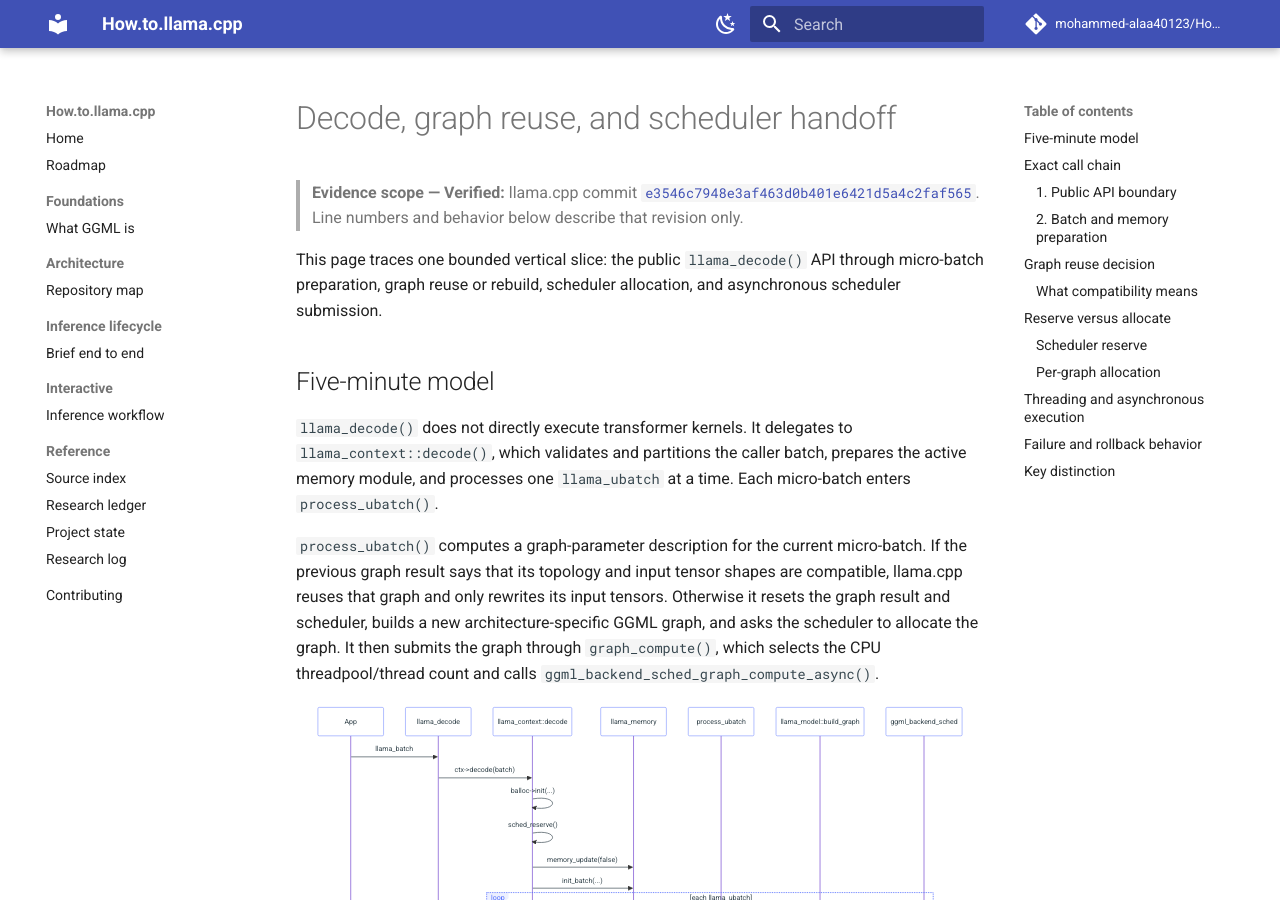
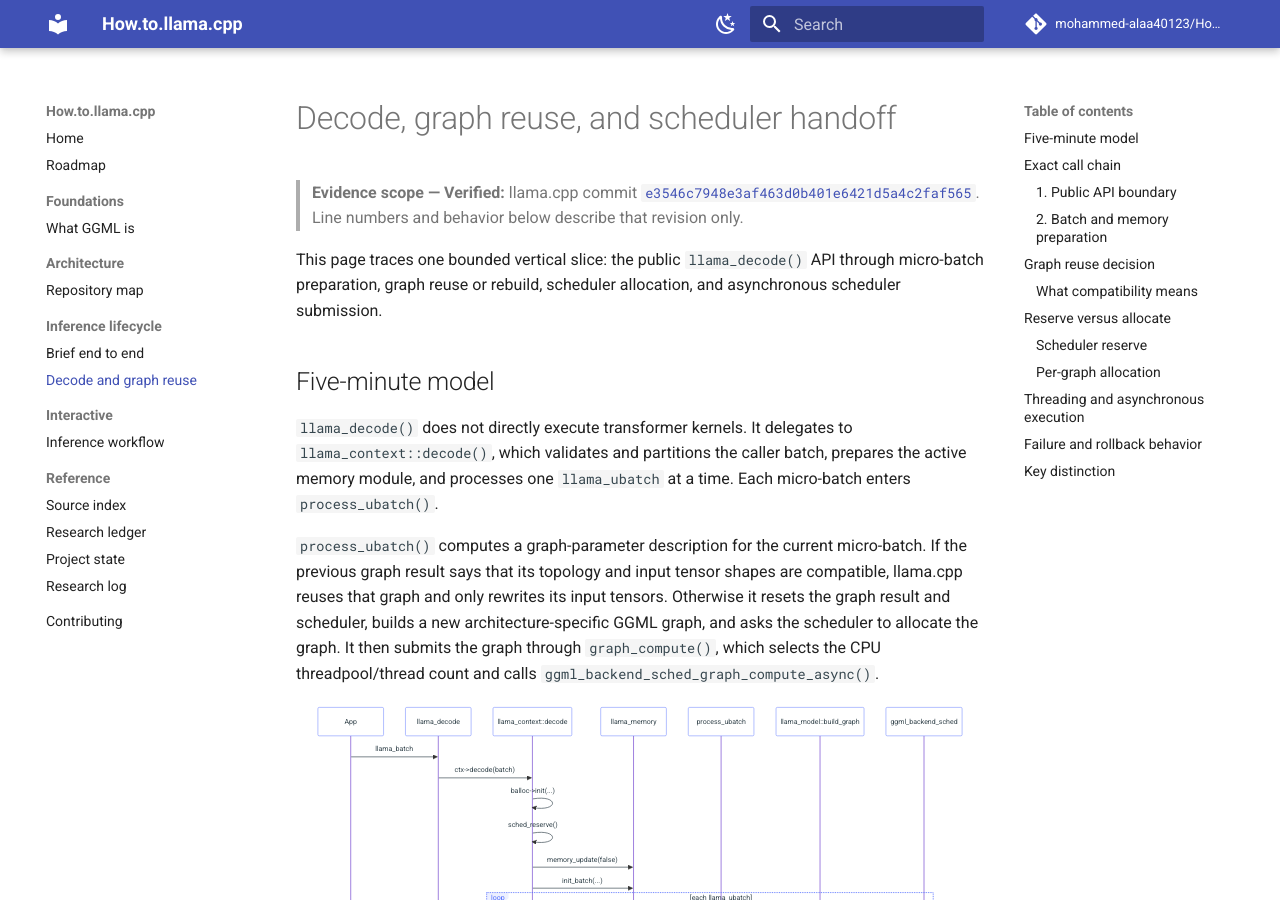
Before and after one commit to mohammed-alaa40123/How.to.llama.cpp, an MkDocs documentation site: the page built from docs/lifecycle/decode-graph-reuse.md, in a window 1280 px wide and 900 px high. Built offline with MkDocs 1.6.1 and Material for MkDocs 9.7.7, drawn with Linux system fonts in a browser that asks for light colours; comment, search, counter and statistics services are not loaded.

Commit message:
docs: add decode graph reuse page to navigation

```diff
--- a/mkdocs.yml
+++ b/mkdocs.yml
@@ -72,6 +72,7 @@ nav:
       - Repository map: architecture/repository-map.md
   - Inference lifecycle:
       - Brief end to end: lifecycle/end-to-end.md
+      - Decode and graph reuse: lifecycle/decode-graph-reuse.md
   - Interactive:
       - Inference workflow: interactive/inference-workflow.md
   - Reference:
```
